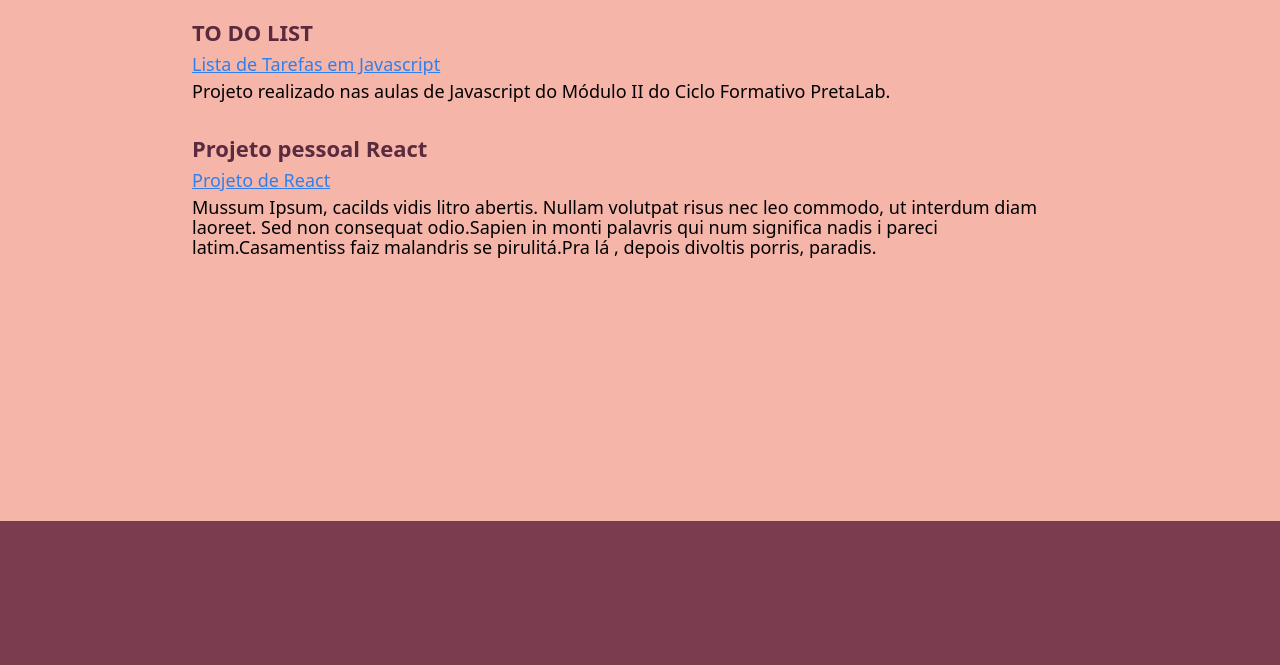
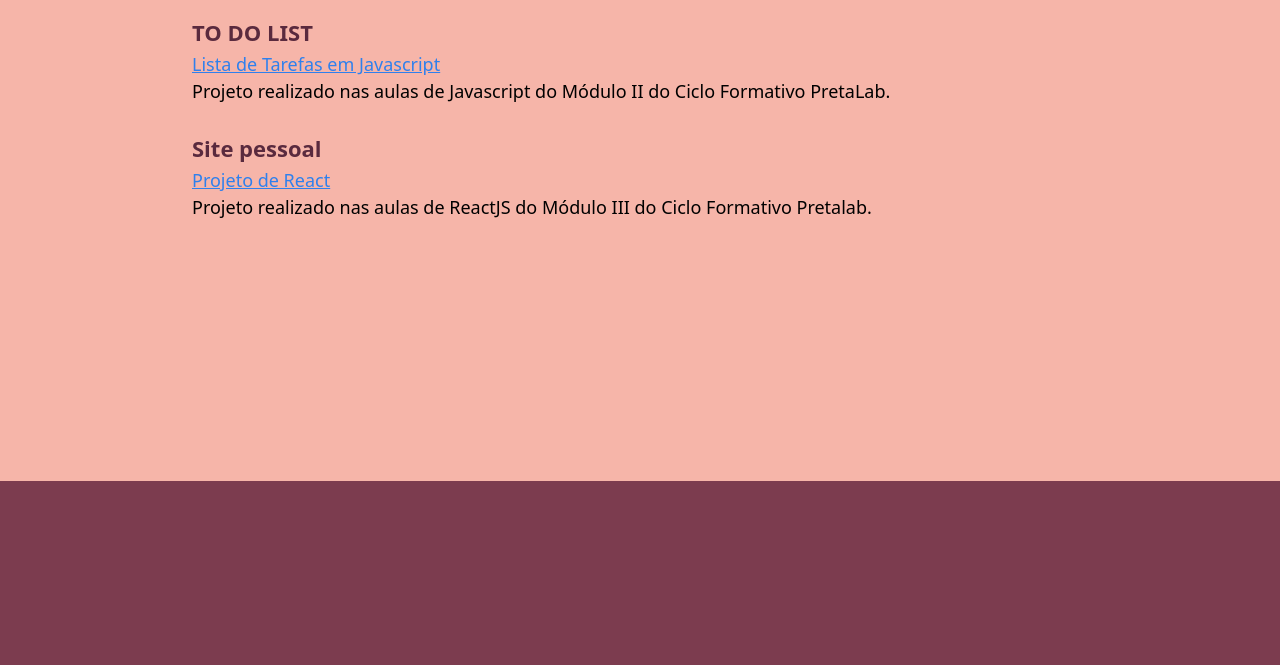
Before and after one commit to thabrita/portifolio-thais-brito-pretalab, a plain HTML site: page index.html in a window 1280 px wide. Shown: the part 1800-2465 px from the top of the page. Drawn offline with Linux system fonts and the light colour scheme.

Commit message:
Adicionando projeto

```diff
--- a/index.html
+++ b/index.html
@@ -104,14 +104,10 @@
                         </li>
 
                         <li>
-                            <p class="lista-titulo">Projeto pessoal React</p>
-                            <a href="#" target="_blank" class="lista-local">Projeto de React</a>
+                            <p class="lista-titulo">Site pessoal</p>
+                            <a href="https://projeto-final-react-ten.vercel.app/" target="_blank" class="lista-local">Projeto de React</a>
                             <p class="lista-descricao">
-                                Mussum Ipsum, cacilds vidis litro abertis. Nullam volutpat risus nec leo commodo, ut
-                                interdum diam laoreet. Sed non consequat odio.Sapien in monti palavris qui num significa
-                                nadis i pareci latim.Casamentiss faiz malandris se pirulitá.Pra lá , depois divoltis
-                                porris,
-                                paradis.
+                                Projeto realizado nas aulas de ReactJS do Módulo III do Ciclo Formativo Pretalab.
                             </p>
                         </li>
                     </ul>
```
